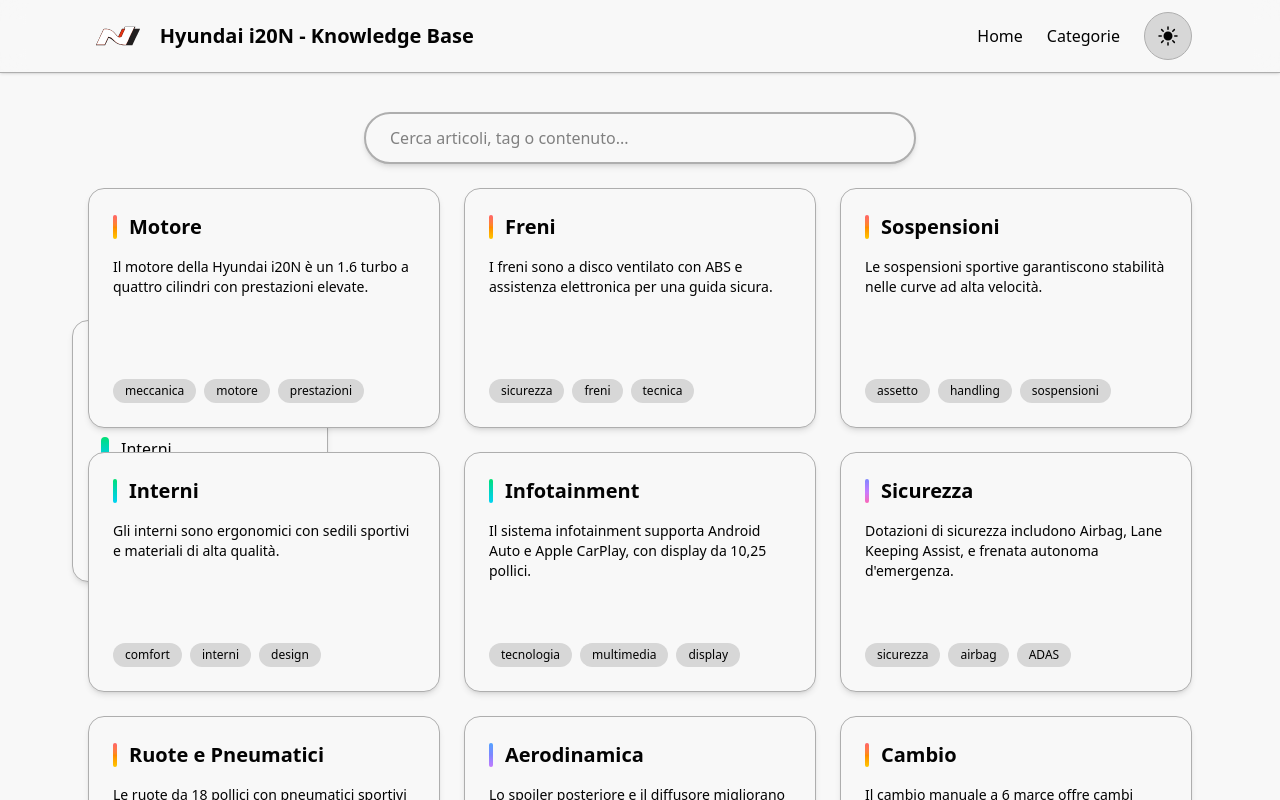
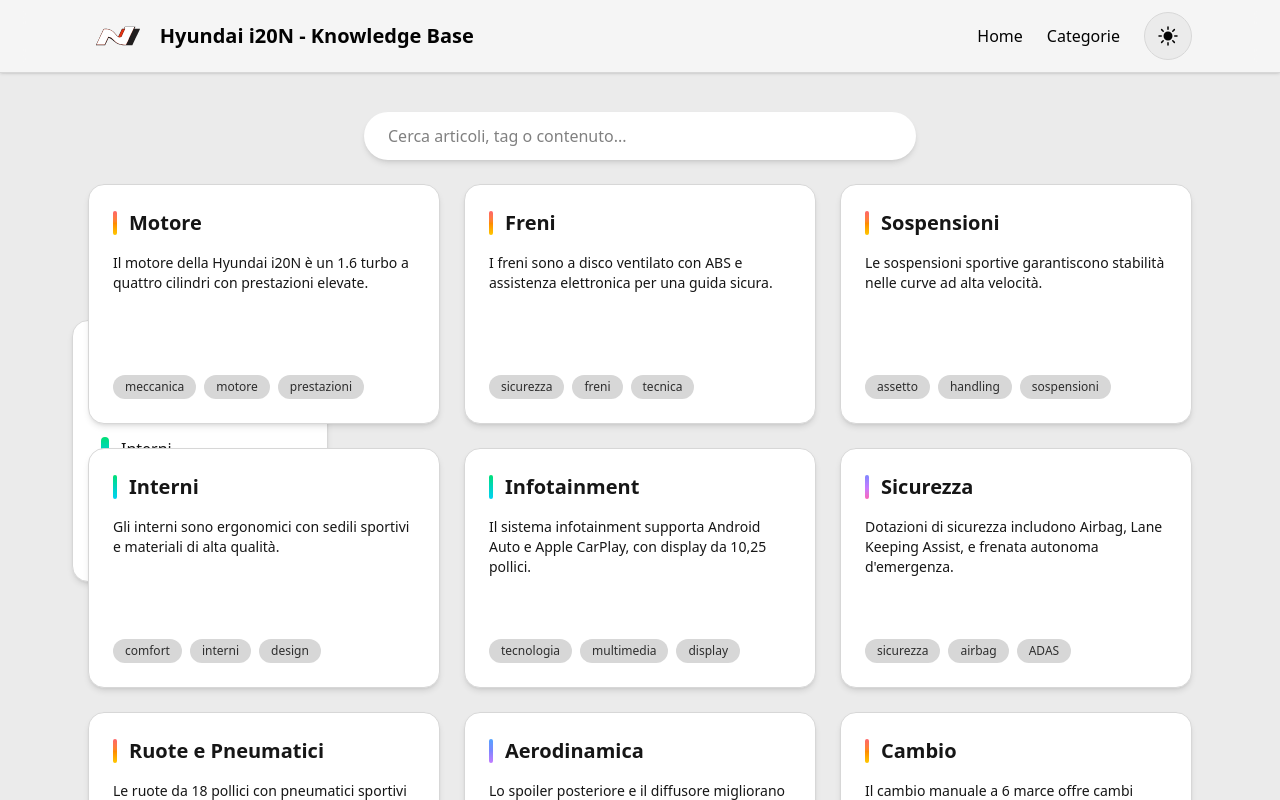
Before and after one commit to zRevenger/i20n-knowledgebase, a React (Vite) app: page / in a window 1280 px wide. Shown: the top 800 px of the page. Built offline with nearby package versions, Linux system fonts and the light colour scheme.

Commit message:
- Card cleaned from useless line - SearchBar transformed into a component for reusability - Some SearchBar restyling - Added effect to show theme toggle hover - Added hover effects to sidebar links - White theme is nicer to look at, added shadows to dark theme cards

```diff
--- a/src/components/Card.jsx
+++ b/src/components/Card.jsx
@@ -37,9 +37,6 @@
                     ))}
                 </div>
             )}
-
-            {/* Overlay hover */}
-            <div className="absolute inset-0 rounded-2xl pointer-events-none bg-gradient-to-br from-white via-transparent to-white opacity-0 hover:opacity-10 transition dark:from-gray-700 dark:via-transparent dark:to-gray-700"></div>
         </div>
     );
 }
--- a/src/components/Header.jsx
+++ b/src/components/Header.jsx
@@ -31,10 +31,20 @@
                 <div className="ml-6">
                     <button
                         onClick={() => setTheme(theme === "light" ? "dark" : "light")}
-                        className={`relative w-12 h-12 flex items-center justify-center rounded-full border ${currentTheme.headerBorder} ${currentTheme.buttonBg} ${currentTheme.buttonText} transition-all duration-500 ease-in-out`}
+                        className={`relative w-12 h-12 flex items-center justify-center rounded-full border ${currentTheme.headerBorder} ${currentTheme.buttonBg} ${currentTheme.buttonText} transition-all duration-500 ease-in-out group`}
                     >
-                        <SunIcon className={`absolute w-6 h-6 transition-all duration-500 transform ${theme === "light" ? "opacity-100 scale-100 rotate-0" : "opacity-0 scale-50 -rotate-45"}`} />
-                        <MoonIcon className={`absolute w-6 h-6 transition-all duration-500 transform ${theme === "dark" ? "opacity-100 scale-100 rotate-0" : "opacity-0 scale-50 -rotate-45"}`} />
+                        {/* Sole */}
+                        <SunIcon
+                            className={`absolute w-6 h-6 transition-all duration-500 transform
+                                ${theme === "light" ? "opacity-100 scale-100 rotate-0 group-hover:text-yellow-400" : "opacity-0 scale-50 -rotate-45"}
+                            `}
+                        />
+                        {/* Luna */}
+                        <MoonIcon
+                            className={`absolute w-6 h-6 transition-all duration-500 transform
+                                ${theme === "dark" ? "opacity-100 scale-100 rotate-0 group-hover:text-indigo-400" : "opacity-0 scale-50 -rotate-45"}
+                            `}
+                        />
                     </button>
                 </div>
 
--- /dev/null
+++ b/src/components/SearchBar.jsx
@@ -0,0 +1,21 @@
+export default function SearchBar ({ search, setSearch, currentTheme, placeholder }) {
+    return (
+        <div className="w-full flex justify-center">
+            <input
+                type="text"
+                placeholder={placeholder || "Cerca articoli, tag o contenuto..."}
+                value={search}
+                onChange={(e) => setSearch(e.target.value)}
+                className={`
+    w-full sm:w-2/3 lg:w-1/2 px-6 py-3 rounded-full
+    ${currentTheme.cardBg} ${currentTheme.cardText} ${currentTheme.cardBorder}
+    placeholder-gray-400
+    focus:outline-none
+    focus:shadow-xl focus:-translate-y-0.5
+    transition-all duration-200
+    hover:shadow-lg hover:scale-105
+  `}
+            />
+        </div>
+    );
+};
--- a/src/components/Sidebar.jsx
+++ b/src/components/Sidebar.jsx
@@ -29,14 +29,19 @@
                         <li key={cat}>
                             <Link
                                 to={`/categorie/${cat.toLowerCase()}`}
+                                aria-current={isActive ? "page" : undefined}
                                 className={`
-                                    flex items-center gap-3 px-3 py-2 rounded-xl transition
-                                    ${isActive ? `${currentTheme.tagBg} font-semibold` : "hover:brightness-110"}
-                                `}
+    flex items-center gap-3 px-3 py-2 rounded-xl
+    transform transition-transform duration-200 will-change-transform
+    motion-reduce:transform-none motion-reduce:transition-none
+    ${isActive ? `${currentTheme.tagBg} font-semibold translate-x-2` : "hover:brightness-110 hover:translate-x-2"}
+  `}
                             >
-                                <div className={`w-2 h-6 rounded-full bg-gradient-to-b ${gradient}`}></div>
-                                <span>{cat}</span>
+                                <div className={`w-2 h-6 rounded-full bg-gradient-to-b ${gradient} transition-transform duration-200`}></div>
+                                <span className="transition-colors duration-200">{cat}</span>
                             </Link>
+
+
                         </li>
                     );
                 })}
--- a/src/pages/CategoriesPage.jsx
+++ b/src/pages/CategoriesPage.jsx
@@ -2,6 +2,7 @@
 import knowledgeData from "../data/knowledge.json";
 import Card from "../components/Card";
 import { useState } from "react";
+import SearchBar from "../components/SearchBar.jsx";
 
 export default function CategoriesPage({ currentTheme }) {
     const [search, setSearch] = useState("");
@@ -18,17 +19,12 @@
         <div className="max-w-6xl mx-auto mt-8 px-6 flex flex-col gap-6">
 
             {/* Search bar */}
-            <div className="w-full flex justify-center">
-                <input
-                    type="text"
-                    placeholder="Cerca categorie..."
-                    value={search}
-                    onChange={(e) => setSearch(e.target.value)}
-                    className={`w-full sm:w-2/3 lg:w-1/2 px-6 py-3 rounded-full border-2
-            ${currentTheme.cardBorder} ${currentTheme.cardBg} ${currentTheme.cardText}
-            placeholder-gray-400 focus:outline-none focus:ring-4 focus:ring-gray-400 transition shadow-md`}
-                />
-            </div>
+            <SearchBar
+                search={search}
+                setSearch={setSearch}
+                currentTheme={currentTheme}
+                placeholder={`Cerca categorie...`}
+            />
 
             {/* Griglia categorie */}
             <div className="grid grid-cols-1 sm:grid-cols-2 lg:grid-cols-3 gap-6">
--- a/src/pages/CategoryPage.jsx
+++ b/src/pages/CategoryPage.jsx
@@ -4,6 +4,7 @@
 import knowledgeData from "../data/knowledge.json";
 import ArticleCard from "../components/ArticleCard";
 import Sidebar from "../components/Sidebar.jsx";
+import SearchBar from "../components/SearchBar.jsx";
 
 export default function CategoryPage({ currentTheme }) {
     const { categoryName } = useParams(); // prende la categoria dall'URL
@@ -33,15 +34,12 @@
             </h2>
             <Sidebar currentTheme={currentTheme} setSearch={setSearch} />
             {/* Search bar */}
-            <div className="w-full flex justify-center">
-                <input
-                    type="text"
-                    placeholder={`Cerca nella categoria ${categoryName}...`}
-                    value={search}
-                    onChange={(e) => setSearch(e.target.value)}
-                    className={`w-full sm:w-2/3 lg:w-1/2 px-6 py-3 rounded-full border-2 ${currentTheme.cardBorder} ${currentTheme.cardBg} ${currentTheme.cardText} placeholder-gray-400 focus:outline-none focus:ring-4 focus:ring-gray-400 transition shadow-md`}
-                />
-            </div>
+            <SearchBar
+                search={search}
+                setSearch={setSearch}
+                currentTheme={currentTheme}
+                placeholder={`Cerca nella categoria ${categoryName}...`}
+            />
 
             {/* Griglia articoli */}
             <div className="grid grid-cols-1 sm:grid-cols-2 lg:grid-cols-3 gap-6">
--- a/src/pages/KnowledgeBase.jsx
+++ b/src/pages/KnowledgeBase.jsx
@@ -2,6 +2,7 @@
 import ArticleCard from "../components/ArticleCard";
 import knowledgeData from "../data/knowledge.json";
 import Sidebar from "../components/Sidebar.jsx";
+import SearchBar from "../components/Searchbar.jsx";
 
 export default function KnowledgeBase({ currentTheme }) {
     const [search, setSearch] = useState("");
@@ -23,15 +24,12 @@
             <Sidebar currentTheme={currentTheme} setSearch={setSearch} />
 
             {/* Search bar */}
-            <div className="w-full flex justify-center">
-                <input
-                    type="text"
-                    placeholder="Cerca articoli, tag o contenuto..."
-                    value={search}
-                    onChange={(e) => setSearch(e.target.value)}
-                    className={`w-full sm:w-2/3 lg:w-1/2 px-6 py-3 rounded-full border-2 ${currentTheme.cardBorder} ${currentTheme.cardBg} ${currentTheme.cardText} placeholder-gray-400 focus:outline-none focus:ring-4 focus:ring-gray-400 transition shadow-md`}
-                />
-            </div>
+            <SearchBar
+                search={search}
+                setSearch={setSearch}
+                currentTheme={currentTheme}
+                placeholder="Cerca articoli, tag o contenuto..."
+            />
 
             {/* Griglia articoli */}
             <div className="grid grid-cols-1 sm:grid-cols-2 lg:grid-cols-3 gap-6">
--- a/src/utils/theme.js
+++ b/src/utils/theme.js
@@ -1,27 +1,40 @@
 export const themes = {
     light: {
-        bg: "bg-[var(--color-gray-50)]",
-        text: "text-[var(--color-gray-900)]",
-        headerBg: "bg-[var(--color-gray-header-light)]",
-        headerBorder: "border-[var(--color-gray-300)]",
-        cardBg: "bg-[var(--color-gray-50)]",
-        cardBorder: "border-[var(--color-gray-300)]",
-        cardText: "text-[var(--color-gray-900)]",
-        buttonBg: "bg-[var(--color-gray-200)]",
-        buttonText: "text-[var(--color-gray-900)]",
-        tagBg: "bg-[var(--color-gray-200)]",
+        bg: "bg-gray-100", // sfondo soft moderno
+        text: "text-gray-900",
+
+        headerBg: "bg-gray-50/80", // header chiaro ma separato
+        headerBorder: "border-gray-200",
+        headerText: "text-gray-900",
+
+        cardBg: "bg-white shadow-md", // card più “material style”
+        cardBorder: "border-gray-200",
+        cardText: "text-gray-800",
+
+        tagBg: "bg-gray-200",
+        tagText: "text-gray-700",
+
+        buttonBg: "bg-gray-100 hover:bg-gray-200",
+        buttonText: "text-gray-900",
     },
+
     dark: {
-        bg: "bg-[var(--color-gray-850)]",           // grigio neutro scuro
-        text: "text-[var(--color-gray-50)]",       // quasi bianco
-        headerBg: "bg-[var(--color-gray-header-dark)]", // header semitrasparente
-        headerBorder: "border-[var(--color-gray-700)]",
-        cardBg: "bg-[var(--color-gray-800)]",
-        cardBorder: "border-[var(--color-gray-700)]",
-        cardText: "text-[var(--color-gray-50)]",
-        buttonBg: "bg-[var(--color-gray-700)]",
-        buttonText: "text-[var(--color-gray-50)]",
-        tagBg: "bg-[var(--color-gray-700)]",
+        bg: "bg-gray-900",
+        text: "text-gray-100",
+
+        headerBg: "bg-gray-800/80",
+        headerBorder: "border-gray-700",
+        headerText: "text-gray-100",
+
+        cardBg: "bg-gray-800 shadow-gray-700/65 shadow-sm", // più spessore con ombra
+        cardBorder: "border-gray-700",
+        cardText: "text-gray-200",
+
+        tagBg: "bg-gray-700",
+        tagText: "text-gray-200",
+
+        buttonBg: "bg-gray-800 hover:bg-gray-700",
+        buttonText: "text-gray-100",
     },
 };
 
```
